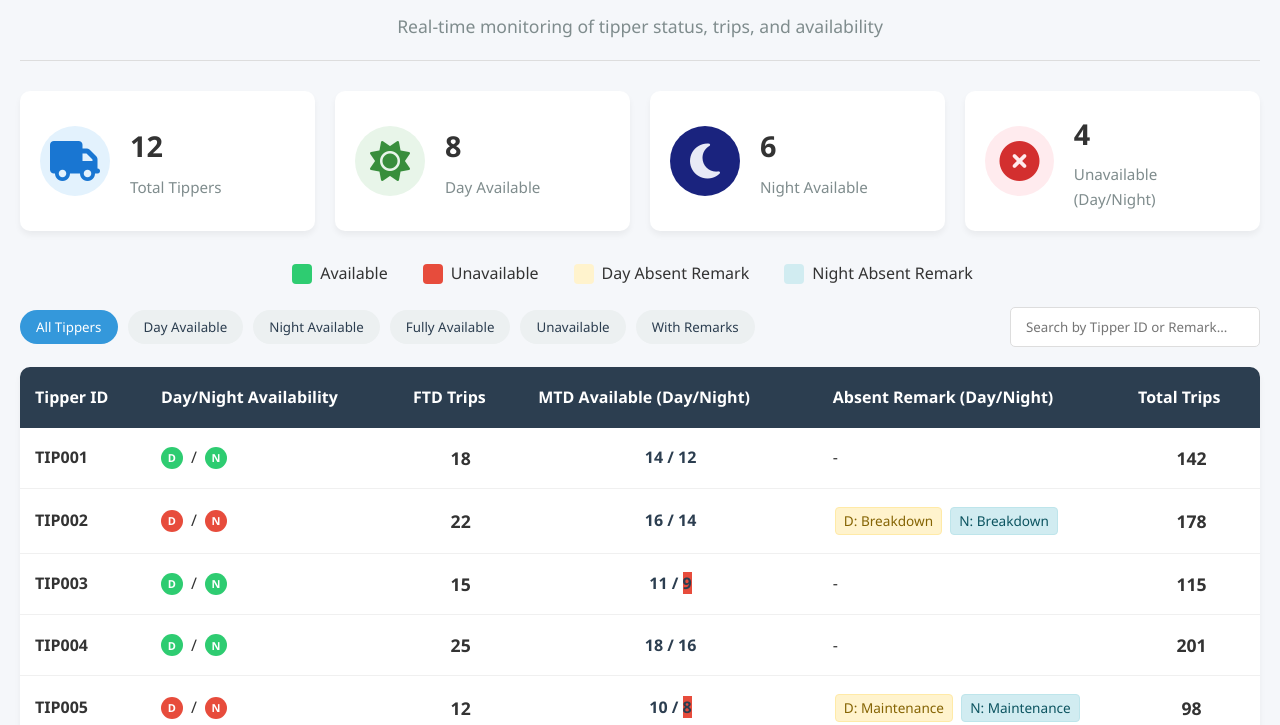
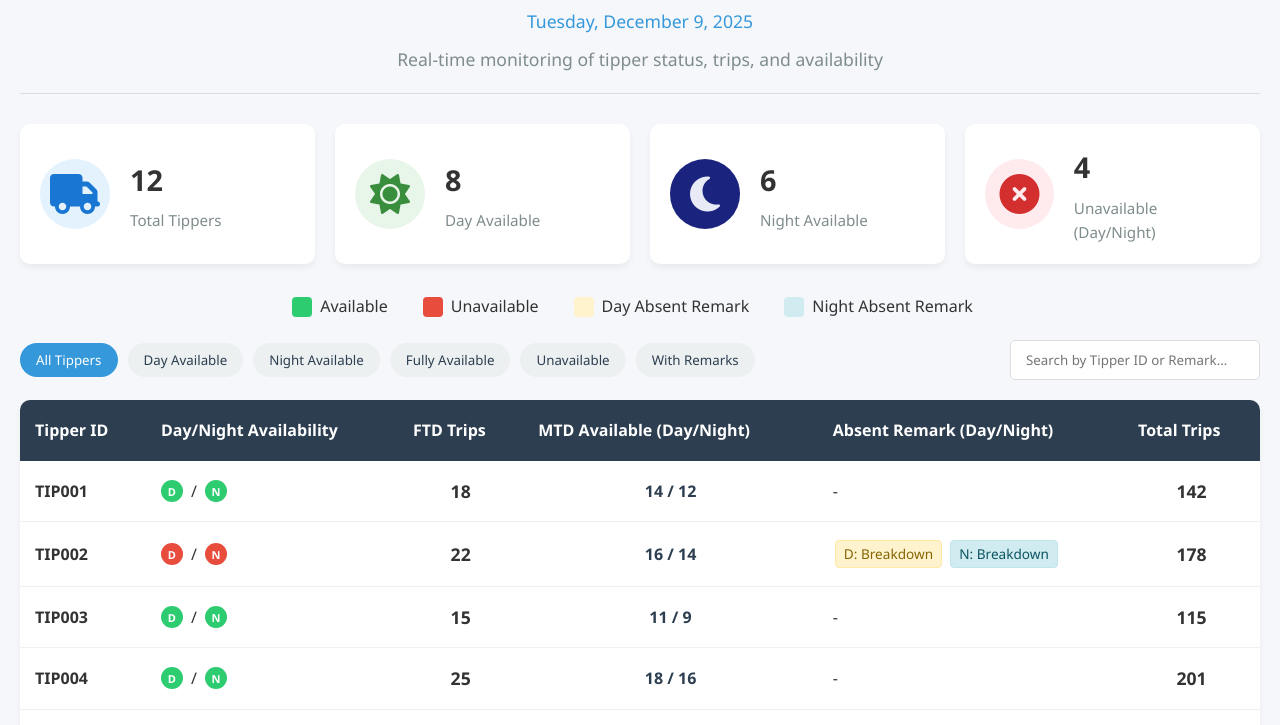
Before and after one commit to bimal-bp/Tipper-avialable, a plain HTML site: page index.html in a window 1280 px wide. Shown: the part 69-794 px from the top of the page. Drawn offline with Linux system fonts and the light colour scheme.

Commit message:
Update index.html

```diff
--- a/index.html
+++ b/index.html
@@ -34,6 +34,13 @@
 
         h1 {
             color: #2c3e50;
+            margin-bottom: 5px;
+        }
+
+        .date-display {
+            color: #3498db;
+            font-size: 1.1rem;
+            font-weight: 500;
             margin-bottom: 10px;
         }
 
@@ -331,6 +338,7 @@
     <div class="container">
         <header>
             <h1><i class="fas fa-truck-loading"></i> Tipper Availability Dashboard</h1>
+            <div class="date-display" id="currentDate"></div>
             <p class="subtitle">Real-time monitoring of tipper status, trips, and availability</p>
         </header>
 
@@ -454,6 +462,7 @@
         const filterButtons = document.querySelectorAll('.filter-btn');
         const searchInput = document.getElementById('searchInput');
         const currentTimeElement = document.getElementById('currentTime');
+        const currentDateElement = document.getElementById('currentDate');
         const totalTippersElement = document.getElementById('total-tippers');
         const dayAvailableElement = document.getElementById('day-available');
         const nightAvailableElement = document.getElementById('night-available');
@@ -504,16 +513,11 @@
                     </div>`;
         }
 
-        // Format MTD availability display
-        function formatMTDAvailability(dayAvailable, nightAvailable, mtdDay, mtdNight) {
-            // Highlight low availability in red
-            const dayClass = mtdDay < 10 ? 'status-red' : '';
-            const nightClass = mtdNight < 10 ? 'status-red' : '';
-
+        // Format MTD availability display (without red color marks)
+        function formatMTDAvailability(mtdDay, mtdNight) {
             return `
                 <div class="mtd-availability">
-                    <span class="${dayClass}" title="MTD Day Available: ${mtdDay} days">${mtdDay}</span> /
-                    <span class="${nightClass}" title="MTD Night Available: ${mtdNight} nights">${mtdNight}</span>
+                    ${mtdDay} / ${mtdNight}
                 </div>
             `;
         }
@@ -559,7 +563,7 @@
                     </td>
                     <td class="trip-count">${tipper.ftdTrips}</td>
                     <td>
-                        ${formatMTDAvailability(tipper.dayAvailable, tipper.nightAvailable, tipper.mtdDayAvailable, tipper.mtdNightAvailable)}
+                        ${formatMTDAvailability(tipper.mtdDayAvailable, tipper.mtdNightAvailable)}
                     </td>
                     <td class="absent-remark">
                         ${formatAbsentRemarks(tipper.dayAbsentRemark, tipper.nightAbsentRemark)}
@@ -571,13 +575,22 @@
             });
         }
 
+        // Update current date
+        function updateDate() {
+            const now = new Date();
+            const formattedDate = now.toLocaleDateString('en-US', {
+                weekday: 'long',
+                year: 'numeric',
+                month: 'long',
+                day: 'numeric'
+            });
+            currentDateElement.textContent = formattedDate;
+        }
+
         // Update current time
         function updateTime() {
             const now = new Date();
             const formattedTime = now.toLocaleString('en-US', {
-                month: 'short',
-                day: 'numeric',
-                year: 'numeric',
                 hour: '2-digit',
                 minute: '2-digit',
                 second: '2-digit'
@@ -616,6 +629,7 @@
         // Initialize the dashboard
         function initDashboard() {
             updateStats();
+            updateDate();
             renderTable();
             updateTime();
             initEventListeners();
```
